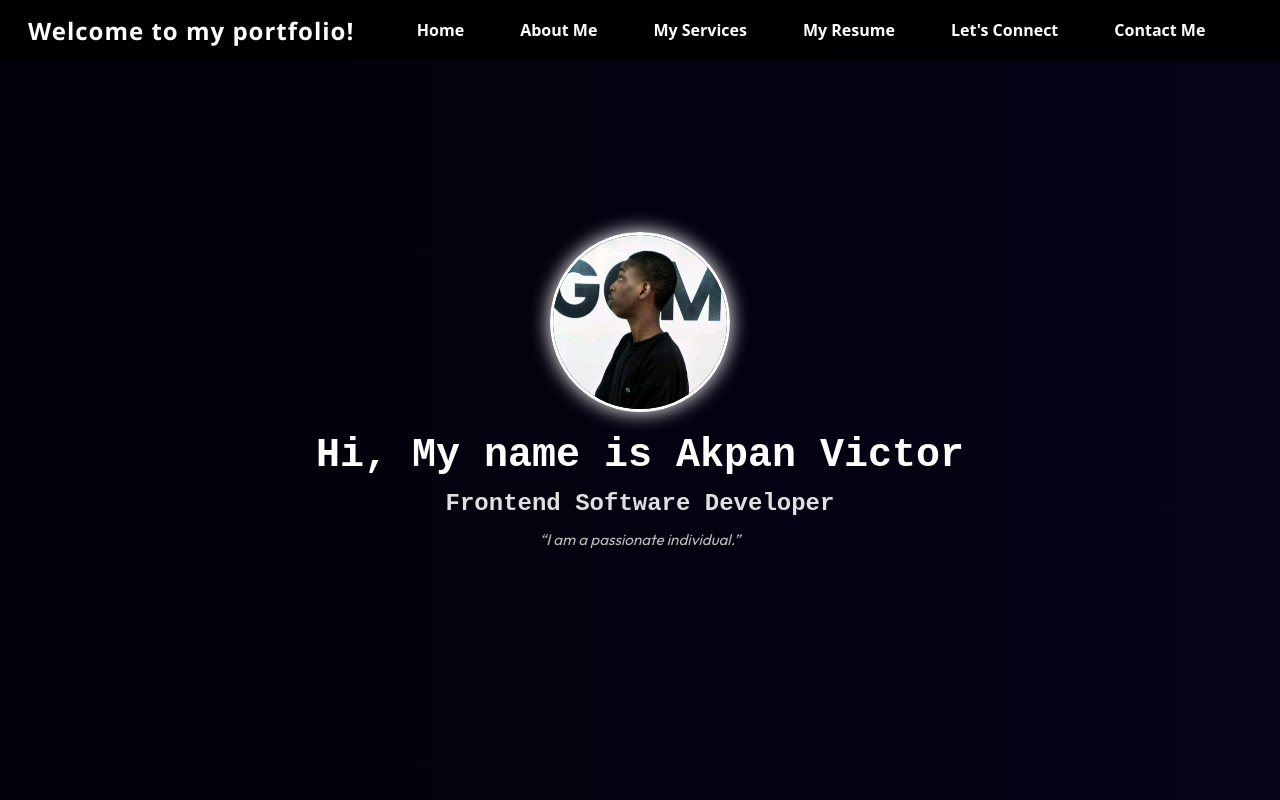
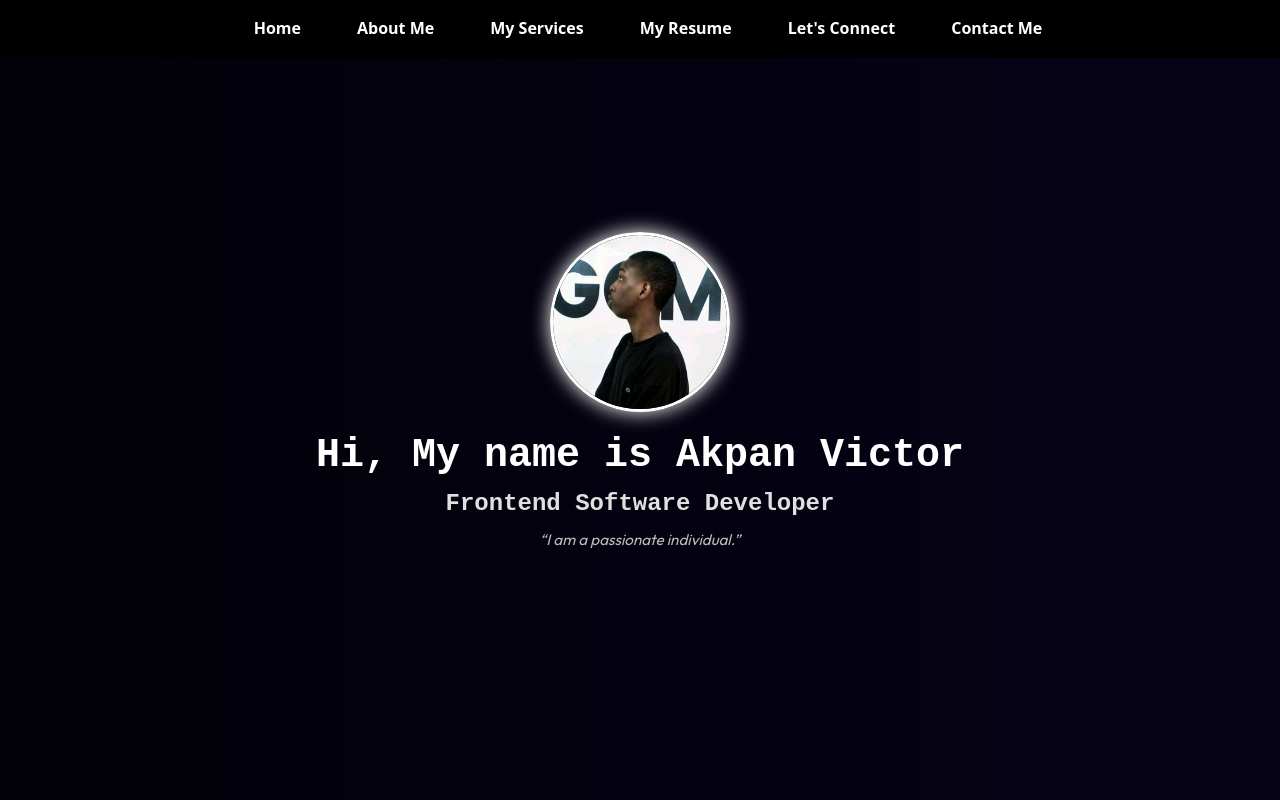
Before and after one commit to victor200900/MY-PORTFOLIO-WEBSITE, a React (Vite) app: page / in a window 1280 px wide. Shown: the top 800 px of the page. Built offline with nearby package versions, Linux system fonts and the light colour scheme.

Commit message:
first-commit

```diff
--- a/src/components/navbar/navbar.jsx
+++ b/src/components/navbar/navbar.jsx
@@ -31,7 +31,7 @@ const Navbar = () => {
     >
       <div className="container-fluid">
         <a className="navbar-brand fw-bold text-black" href="#home">
-        Welcome to my portfolio!
+
         </a>
 
         <button
```
